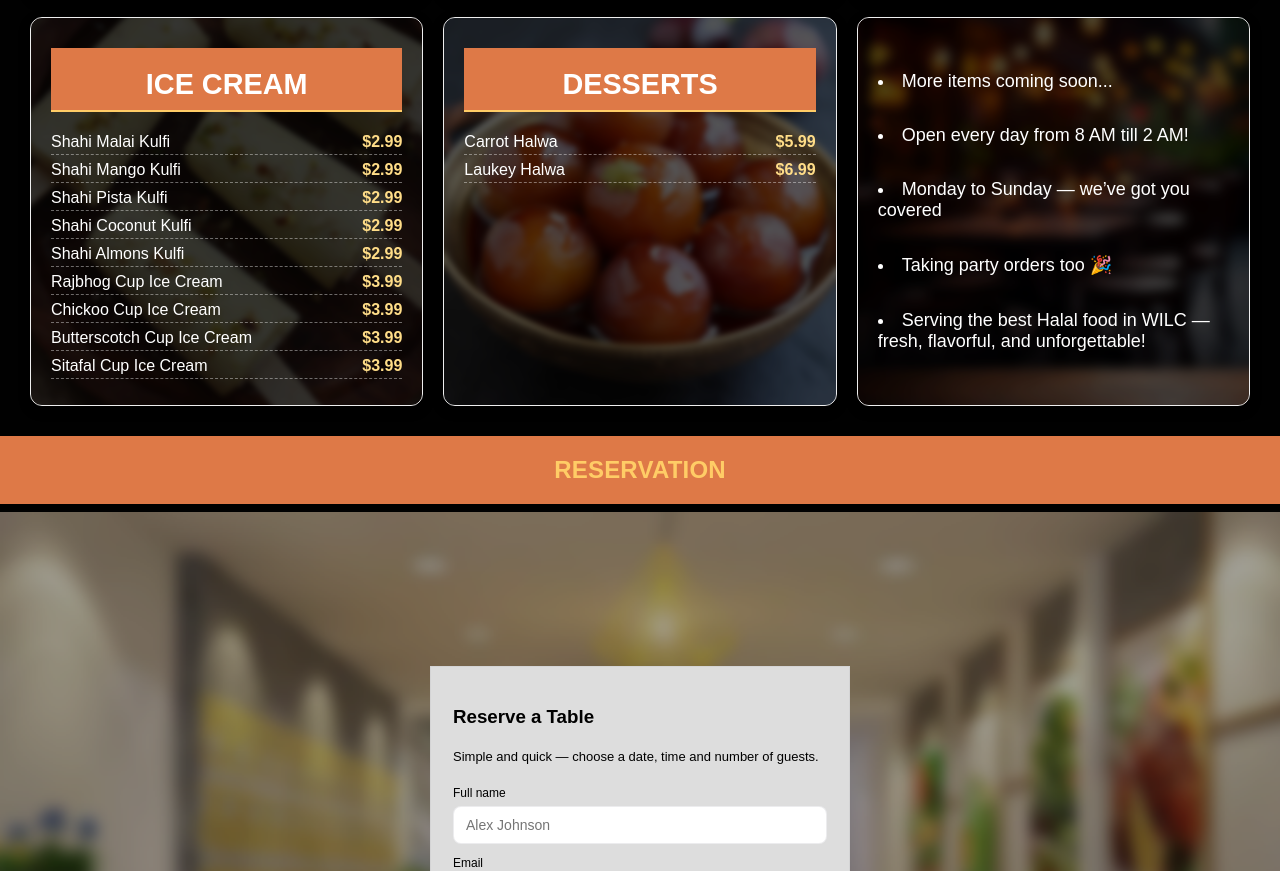
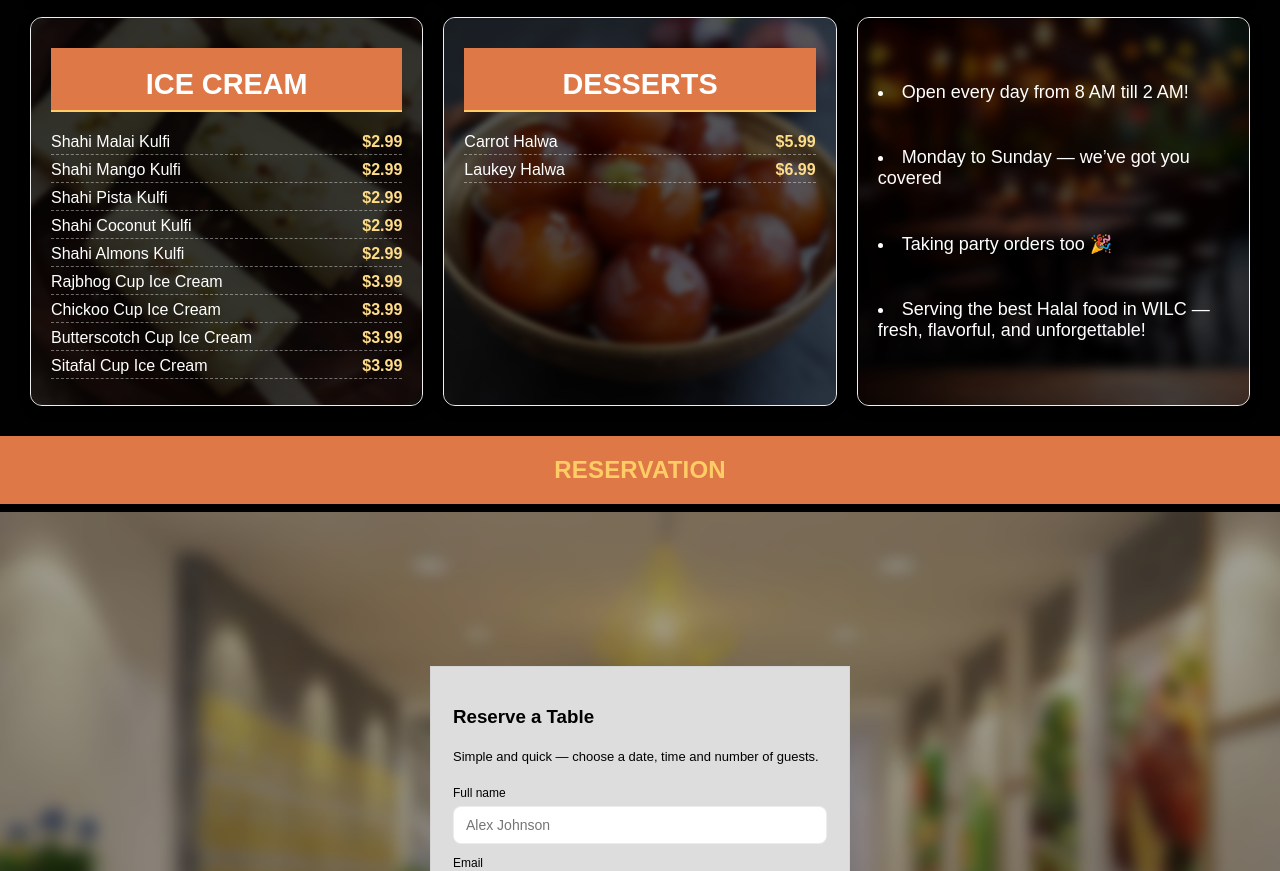
Before and after one commit to hyderabadichaigrill-beep/hyderabadichaigrill.com, a plain HTML site: page index.html in a window 1280 px wide. Shown: the part 3485-4356 px from the top of the page. Drawn offline with Linux system fonts and the light colour scheme; a web font is replaced by a local one.

Commit message:
1) Removed extra thing

```diff
--- a/index.html
+++ b/index.html
@@ -415,17 +415,6 @@
           justify-content: space-evenly;
         "
       >
-        <!-- <img
-          src="yummy.jpg"
-          alt="Delicious Food"
-          style="
-            width: 100%;
-            height: 100%;
-            border-radius: 10px;
-            object-fit: cover;
-          "
-        /> -->
-        <li style="font-size: large">More items coming soon...</li>
         <li style="font-size: large">Open every day from 8 AM till 2 AM!</li>
         <li style="font-size: large">
           Monday to Sunday — we’ve got you covered
```
